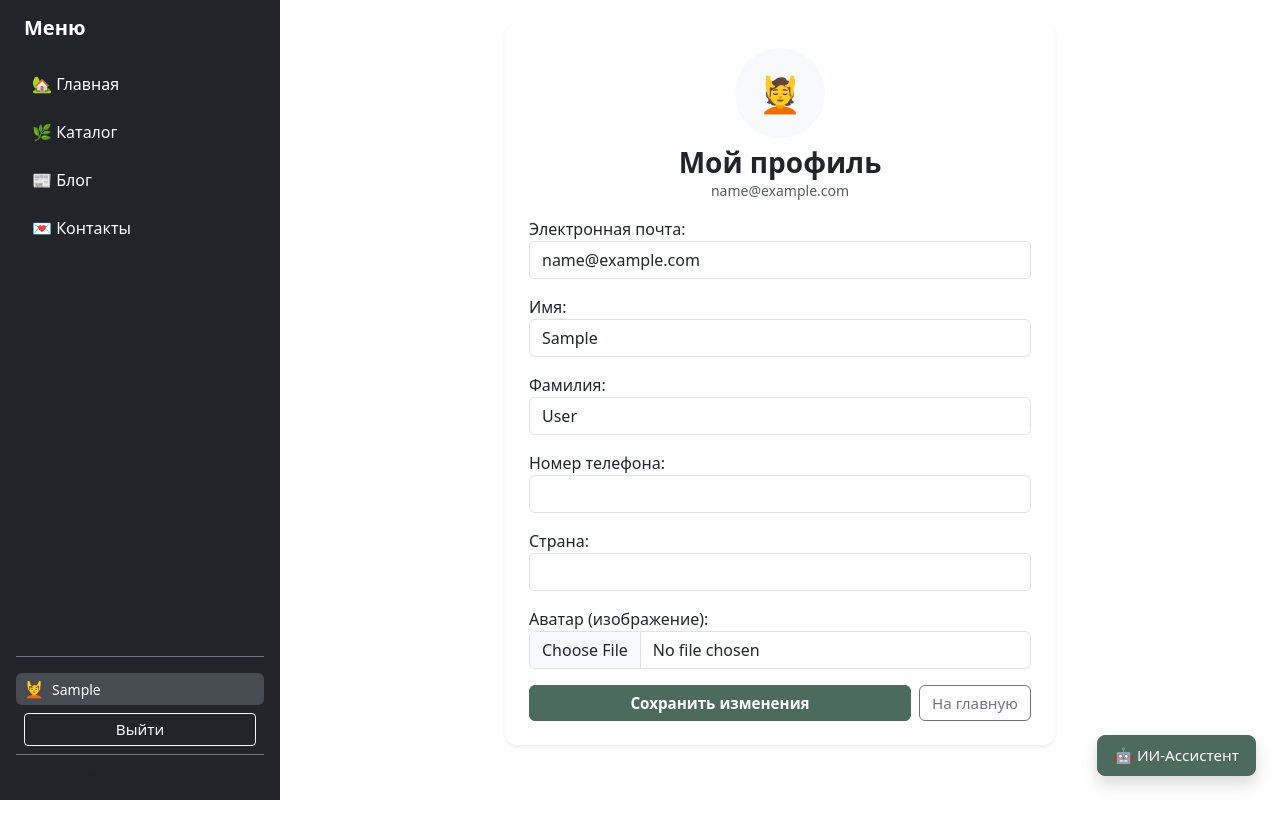
After one commit to Yulianna-Aleeva/web-server, a Django app: page /users/profile/ in a window 1280 px wide. The commit adds this page. Run offline with Django 5.2, Linux system fonts and the light colour scheme; the visitor is signed in with stand-in values (Sample User, id 1); some libraries are stand-ins or nearby versions.

Commit message:
feat(users): add profile edit

```diff
--- a/catalog/templates/catalog/includes/menu.html
+++ b/catalog/templates/catalog/includes/menu.html
@@ -30,17 +30,19 @@
 
     <div class="mt-auto pt-3 border-top border-secondary">
         {% if user.is_authenticated %}
-        <div class="d-flex align-items-center gap-2 px-2 mb-2">
+        <a href="{% url 'users:profile' %}"
+           class="d-flex align-items-center gap-2 px-2 py-1 mb-2 text-decoration-none rounded {% if request.resolver_match.url_name == 'profile' %}bg-secondary bg-opacity-50{% endif %}"
+           title="Редактировать профиль">
             {% if user.avatar %}
             <img src="{{ user.avatar.url }}" alt="Аватар"
                  class="rounded-circle" style="width: 32px; height: 32px; object-fit: cover;">
             {% else %}
-            <span>💆‍♀️</span>
+            <span>💆</span>
             {% endif %}
-            <span class="small text-white text-truncate" title="{{ user.email }}">
+            <span class="small text-white text-truncate">
                     {{ user.first_name|default:user.email }}
                 </span>
-        </div>
+        </a>
         <form method="post" action="{% url 'users:logout' %}" class="px-2 mb-2">
             {% csrf_token %}
             <button type="submit" class="btn btn-outline-light btn-sm w-100">Выйти</button>
--- a/users/forms.py
+++ b/users/forms.py
@@ -1,5 +1,5 @@
 from django import forms
-from django.contrib.auth.forms import UserCreationForm, AuthenticationForm
+from django.contrib.auth.forms import UserCreationForm, AuthenticationForm, UserChangeForm
 from .models import CustomUser
 
 
@@ -45,3 +45,17 @@ class CustomAuthenticationForm(StyleFormMixin, AuthenticationForm):
         strip=False,
         widget=forms.PasswordInput(attrs={'placeholder': 'Введите пароль'})
     )
+
+
+class CustomUserChangeForm(StyleFormMixin, UserChangeForm):
+    password = None  # Скрываем служебное поле хеша пароля из формы
+
+    class Meta:
+        model = CustomUser
+        fields = ('email', 'first_name', 'last_name', 'phone_number', 'country', 'avatar')
+
+    def clean_phone_number(self):
+        phone_number = self.cleaned_data.get('phone_number')
+        if phone_number and not phone_number.isdigit():
+            raise forms.ValidationError('Номер телефона должен содержать только цифры.')
+        return phone_number
--- /dev/null
+++ b/users/templates/users/profile_form.html
@@ -0,0 +1,31 @@
+{% extends 'catalog/base.html' %}
+
+{% block title %}Профиль пользователя — Магазин MY-RELAX{% endblock %}
+
+{% block content %}
+<div class="mx-auto" style="max-width: 550px;">
+    <div class="card shadow-sm border-0 p-4" style="border-radius: 12px;">
+        <div class="text-center mb-3">
+            {% if user.avatar %}
+                <img src="{{ user.avatar.url }}" alt="Аватар"
+                     class="rounded-circle shadow-sm mb-2"
+                     style="width: 90px; height: 90px; object-fit: cover;">
+            {% else %}
+                <div class="rounded-circle bg-light d-inline-flex align-items-center justify-content-center mb-2"
+                     style="width: 90px; height: 90px; font-size: 2.2rem;">💆</div>
+            {% endif %}
+            <h2 class="fw-bold mb-0">Мой профиль</h2>
+            <p class="text-muted small mb-0">{{ user.email }}</p>
+        </div>
+
+        <form method="post" enctype="multipart/form-data">
+            {% csrf_token %}
+            {{ form.as_p }}
+            <div class="d-flex gap-2 mt-3">
+                <button type="submit" class="btn btn-sage fw-bold flex-grow-1">Сохранить изменения</button>
+                <a href="{% url 'catalog:home' %}" class="btn btn-outline-secondary">На главную</a>
+            </div>
+        </form>
+    </div>
+</div>
+{% endblock %}
--- a/users/urls.py
+++ b/users/urls.py
@@ -1,7 +1,7 @@
 from django.urls import path
 
 from .apps import UsersConfig
-from .views import CustomLoginView, CustomLogoutView, RegisterView
+from .views import CustomLoginView, CustomLogoutView, RegisterView, ProfileUpdateView
 
 app_name = UsersConfig.name
 
@@ -9,4 +9,5 @@ urlpatterns = [
     path('login/', CustomLoginView.as_view(), name='login'),
     path('logout/', CustomLogoutView.as_view(), name='logout'),
     path('register/', RegisterView.as_view(), name='register'),
+    path('profile/', ProfileUpdateView.as_view(), name='profile'),
 ]
--- a/users/views.py
+++ b/users/views.py
@@ -1,10 +1,11 @@
 from django.conf import settings
 from django.contrib.auth import login
 from django.contrib.auth.views import LoginView, LogoutView
+from django.contrib.auth.mixins import LoginRequiredMixin
 from django.core.mail import send_mail
 from django.urls import reverse_lazy
-from django.views.generic import CreateView
-from .forms import CustomAuthenticationForm, CustomUserCreationForm
+from django.views.generic import CreateView, UpdateView
+from .forms import CustomAuthenticationForm, CustomUserCreationForm, CustomUserChangeForm
 
 
 class RegisterView(CreateView):
@@ -37,3 +38,12 @@ class CustomLoginView(LoginView):
 
 class CustomLogoutView(LogoutView):
     next_page = reverse_lazy('catalog:home')
+
+
+class ProfileUpdateView(LoginRequiredMixin, UpdateView):
+    form_class = CustomUserChangeForm
+    template_name = 'users/profile_form.html'
+    success_url = reverse_lazy('users:profile')
+
+    def get_object(self, queryset=None):
+        return self.request.user
```
